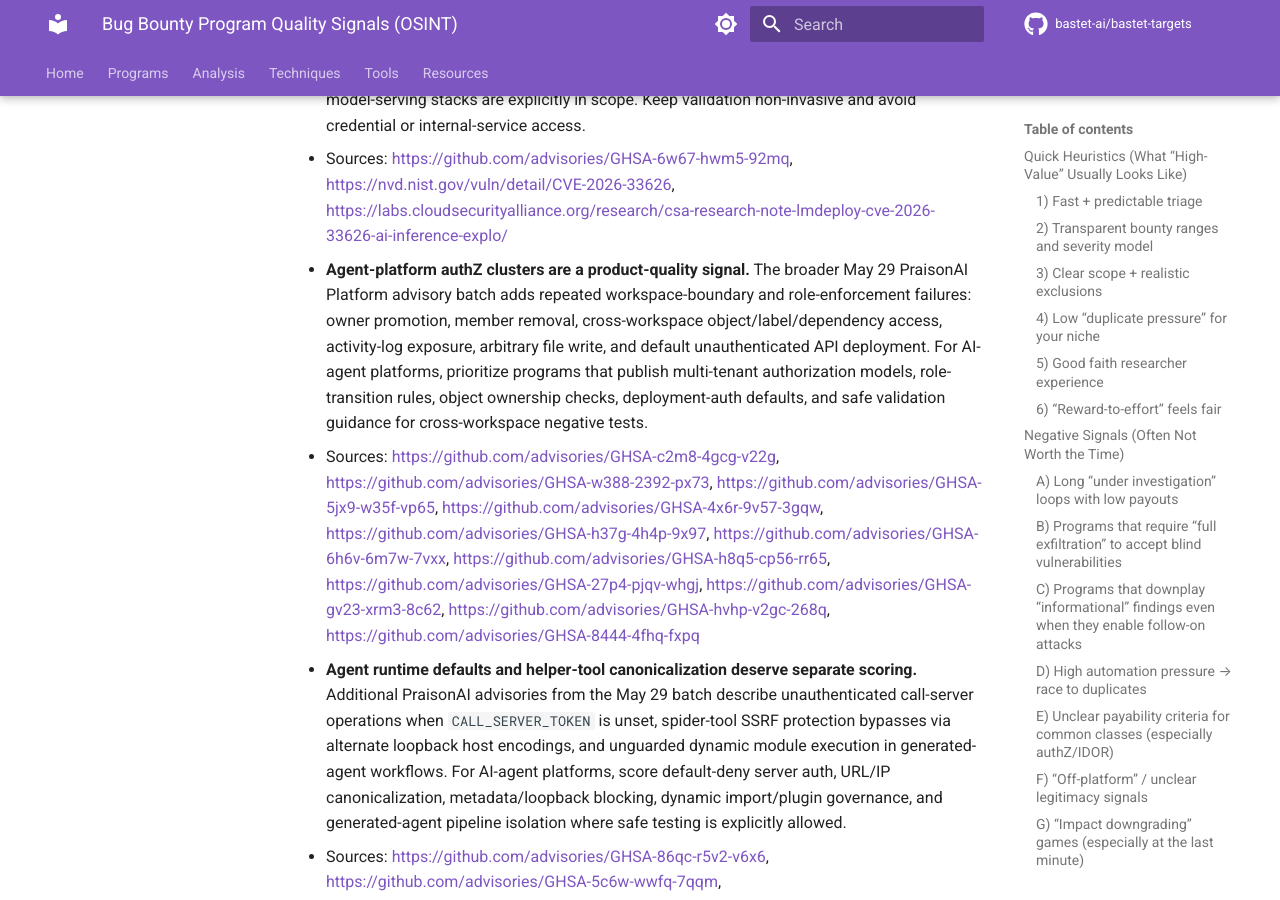
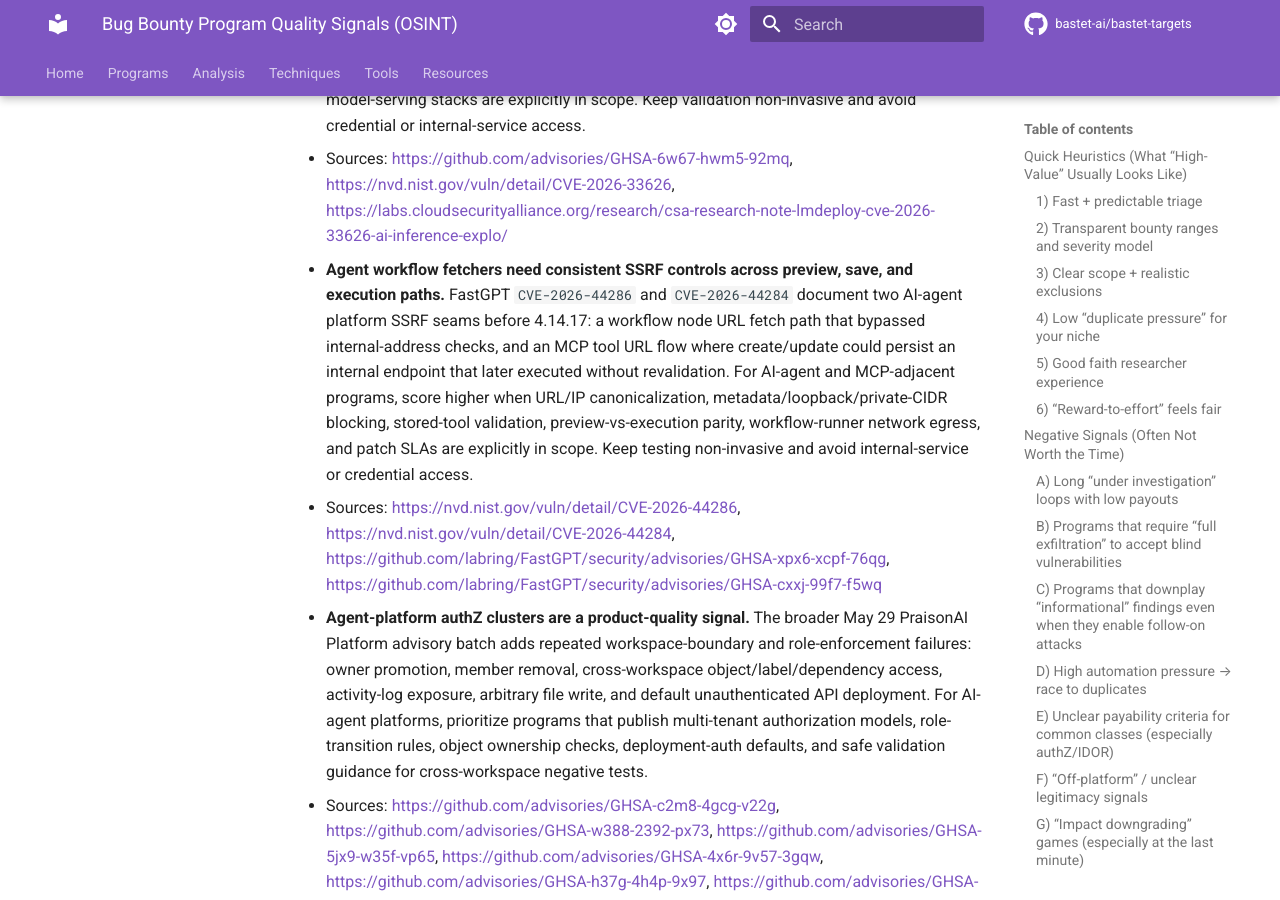
Before and after one commit to bastet-ai/bastet-targets, an MkDocs documentation site: the page built from docs/programs/program-quality-signals.md, in a window 1280 px wide and 900 px high, scrolled down 6117 px. Built offline with MkDocs 1.6.1 and Material for MkDocs 9.7.7, drawn with Linux system fonts in a browser that asks for light colours; comment, search, counter and statistics services are not loaded.

Commit message:
Add FastGPT agent workflow SSRF target signal

```diff
--- a/docs/programs/program-quality-signals.md
+++ b/docs/programs/program-quality-signals.md
@@ -136,6 +136,8 @@
   - Source: https://github.com/advisories/GHSA-6pvw-g552-53c5
 - **Multimodal inference fetchers are now a concrete cloud-boundary scoring cue.** LMDeploy `GHSA-6w67-hwm5-92mq` / `CVE-2026-33626` documents SSRF in vision-language image loading, and Cloud Security Alliance's May 2026 research note reports exploitation within roughly 12 hours of disclosure. For AI inference, agent, and multimodal-product programs, score higher when image/document URL fetchers, metadata/loopback/private-CIDR blocking, default API authentication, network segmentation, IAM scoping, and patch SLAs for model-serving stacks are explicitly in scope. Keep validation non-invasive and avoid credential or internal-service access.
   - Sources: https://github.com/advisories/GHSA-6w67-hwm5-92mq, https://nvd.nist.gov/vuln/detail/CVE-2026-33626, https://labs.cloudsecurityalliance.org/research/csa-research-note-lmdeploy-cve-2026-33626-ai-inference-explo/
+- **Agent workflow fetchers need consistent SSRF controls across preview, save, and execution paths.** FastGPT `CVE-2026-44286` and `CVE-2026-44284` document two AI-agent platform SSRF seams before 4.14.17: a workflow node URL fetch path that bypassed internal-address checks, and an MCP tool URL flow where create/update could persist an internal endpoint that later executed without revalidation. For AI-agent and MCP-adjacent programs, score higher when URL/IP canonicalization, metadata/loopback/private-CIDR blocking, stored-tool validation, preview-vs-execution parity, workflow-runner network egress, and patch SLAs are explicitly in scope. Keep testing non-invasive and avoid internal-service or credential access.
+  - Sources: https://nvd.nist.gov/vuln/detail/CVE-2026-44286, https://nvd.nist.gov/vuln/detail/CVE-2026-44284, https://github.com/labring/FastGPT/security/advisories/GHSA-xpx6-xcpf-76qg, https://github.com/labring/FastGPT/security/advisories/GHSA-cxxj-99f7-f5wq
 - **Agent-platform authZ clusters are a product-quality signal.** The broader May 29 PraisonAI Platform advisory batch adds repeated workspace-boundary and role-enforcement failures: owner promotion, member removal, cross-workspace object/label/dependency access, activity-log exposure, arbitrary file write, and default unauthenticated API deployment. For AI-agent platforms, prioritize programs that publish multi-tenant authorization models, role-transition rules, object ownership checks, deployment-auth defaults, and safe validation guidance for cross-workspace negative tests.
   - Sources: https://github.com/advisories/GHSA-c2m8-4gcg-v22g, https://github.com/advisories/GHSA-w388-2392-px73, https://github.com/advisories/GHSA-5jx9-w35f-vp65, https://github.com/advisories/GHSA-4x6r-9v57-3gqw, https://github.com/advisories/GHSA-h37g-4h4p-9x97, https://github.com/advisories/GHSA-6h6v-6m7w-7vxx, https://github.com/advisories/GHSA-h8q5-cp56-rr65, https://github.com/advisories/GHSA-27p4-pjqv-whgj, https://github.com/advisories/GHSA-gv23-xrm3-8c62, https://github.com/advisories/GHSA-hvhp-v2gc-268q, https://github.com/advisories/GHSA-8444-4fhq-fxpq
 - **Agent runtime defaults and helper-tool canonicalization deserve separate scoring.** Additional PraisonAI advisories from the May 29 batch describe unauthenticated call-server operations when `CALL_SERVER_TOKEN` is unset, spider-tool SSRF protection bypasses via alternate loopback host encodings, and unguarded dynamic module execution in generated-agent workflows. For AI-agent platforms, score default-deny server auth, URL/IP canonicalization, metadata/loopback blocking, dynamic import/plugin governance, and generated-agent pipeline isolation where safe testing is explicitly allowed.
```
Also changed, not shown: docs/program-quality-signals.md (+1 -0 lines), docs/programs/high-value.md (+1 -0 lines), docs/resources/program-quality-signals.md (+1 -0 lines).
